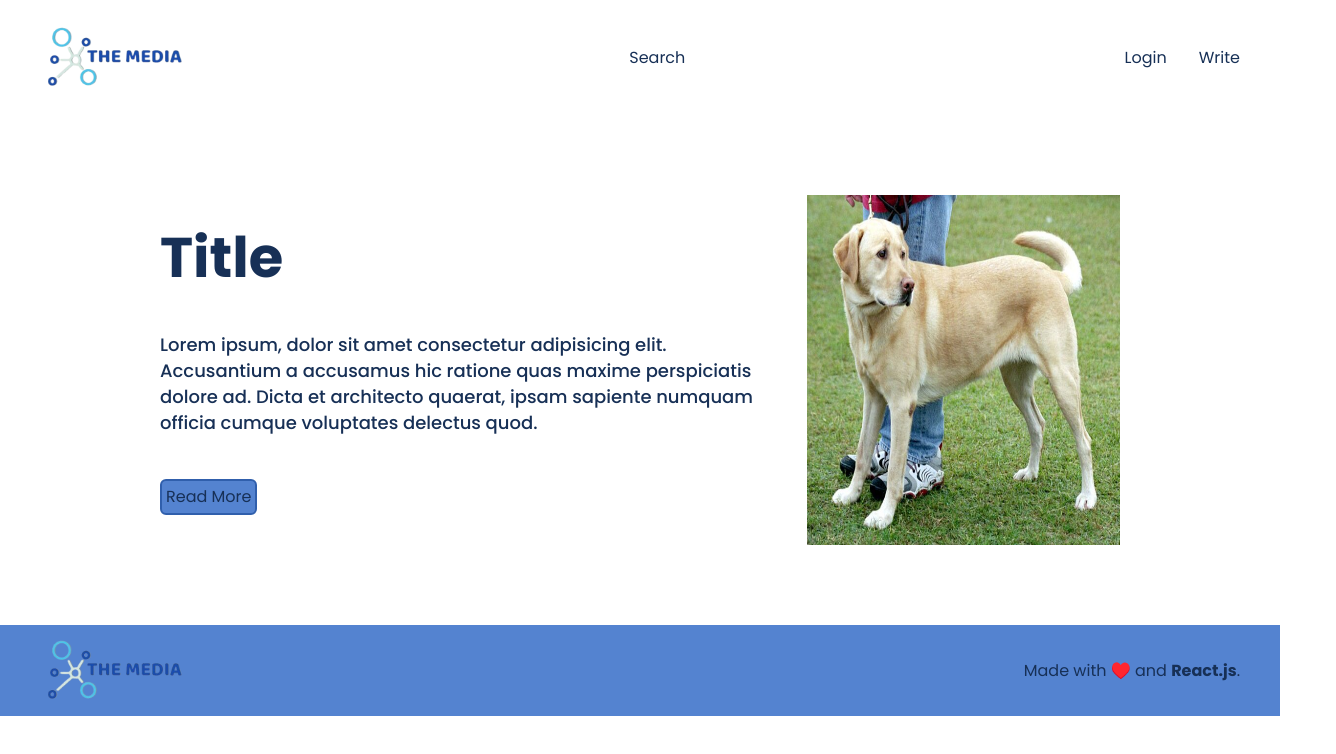
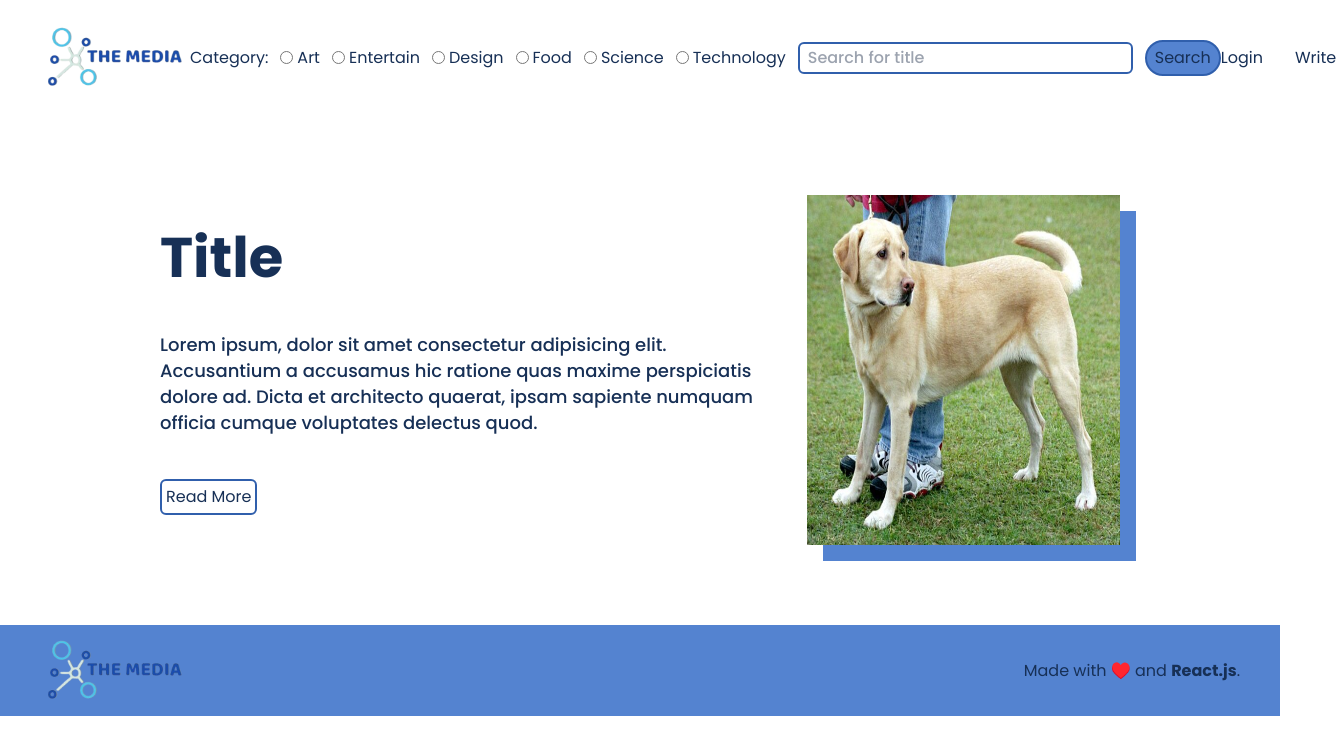
Before and after one commit to GivPenjinun/the-media, a React (Vite) app in the folder client/: page / in a window 1280 px wide. Shown: the top 754 px of the page, 1336 px wide, since content can reach past the window. Built offline with nearby package versions, Linux system fonts and the light colour scheme.

Commit message:
feat: search bar

```diff
--- a/client/src/components/BlogContent.jsx
+++ b/client/src/components/BlogContent.jsx
@@ -1,5 +1,5 @@
 import React from "react";
-import dog from "../../public/dog-bobo.jpg";
+import dog from "../assets/dog-bobo.jpg";
 import Suggest from "./Suggest";
 
 const BlogContent = () => {
--- a/client/src/components/HomeContent.jsx
+++ b/client/src/components/HomeContent.jsx
@@ -1,5 +1,5 @@
 import React from "react";
-import dog from "../../public/dog-bobo.jpg";
+import dog from "../assets/dog-bobo.jpg";
 
 const HomeContent = () => {
   return (
@@ -15,12 +15,13 @@ const HomeContent = () => {
               dolore ad. Dicta et architecto quaerat, ipsam sapiente numquam
               officia cumque voluptates delectus quod.
             </p>
-            <button className="rounded-md p-1 border-2 border-primaryBlue1 bg-primaryBlue2">
+            <button className="rounded-md p-1 border-2 border-primaryBlue1 hover:bg-primaryBlue2">
               Read More
             </button>
           </div>
-          <div className=" w-1/3">
-            <img src={dog} alt="" className="w-full h-[350px]" />
+          <div className=" w-1/3 relative ">
+            <img src={dog} alt="" className="w-full h-[350px] " />
+            <div className="w-full h-[350px] bg-primaryBlue2 absolute top-4 left-4 -z-10"></div>
           </div>
         </div>
       </main>
--- a/client/src/components/Search.jsx
+++ b/client/src/components/Search.jsx
@@ -1,7 +1,82 @@
 import React from "react";
 
 const Search = () => {
-  return <div>Search</div>;
+  return (
+    <div>
+      <form className="flex items-center gap-3">
+        <h4>Category:</h4>
+        <div className="flex items-center gap-1">
+          <input
+            type="radio"
+            id="art"
+            name="category"
+            value="art"
+            className=""
+          />
+          <label htmlFor="art">Art</label>
+        </div>
+        <div className="flex items-center gap-1">
+          <input
+            type="radio"
+            id="entertain"
+            name="category"
+            value="entertain"
+            className=""
+          />
+          <label htmlFor="entertain">Entertain</label>
+        </div>
+        <div className="flex items-center gap-1">
+          <input
+            type="radio"
+            id="design"
+            name="category"
+            value="design"
+            className=""
+          />
+          <label htmlFor="design">Design</label>
+        </div>
+        <div className="flex items-center gap-1">
+          <input
+            type="radio"
+            id="food"
+            name="category"
+            value="food"
+            className=""
+          />
+          <label htmlFor="food">Food</label>
+        </div>
+        <div className="flex items-center gap-1">
+          <input
+            type="radio"
+            id="science"
+            name="category"
+            value="science"
+            className=""
+          />
+          <label htmlFor="science">Science</label>
+        </div>
+        <div className="flex items-center gap-1">
+          <input
+            type="radio"
+            id="technology"
+            name="category"
+            value="technology"
+            className=""
+          />
+          <label htmlFor="technology">Technology</label>
+        </div>
+        <input
+          className="text-body2 rounded-md border-2 border-primaryBlue1 px-2 focus:outline-none"
+          placeholder="Search for title"
+          type="text"
+          name="keyword"
+        />
+        <button className="rounded-full py-1 px-2 border-2 border-primaryBlue1 hover:bg-white bg-primaryBlue2">
+          Search
+        </button>
+      </form>
+    </div>
+  );
 };
 
 export default Search;
--- a/client/src/pages/Register.jsx
+++ b/client/src/pages/Register.jsx
@@ -12,6 +12,13 @@ const Register = () => {
           placeholder="email"
           type="email"
           name="email"
+        />
+        <input
+          className="text-body1 rounded-md p-2 focus:outline-none"
+          required
+          placeholder="username"
+          type="username"
+          name="username"
         />
         <input
           className="text-body1 rounded-md p-2 focus:outline-none"
```
Also changed, not shown: client/src/assets/dog-bobo.jpg (renamed from client/public/dog-bobo.jpg).
